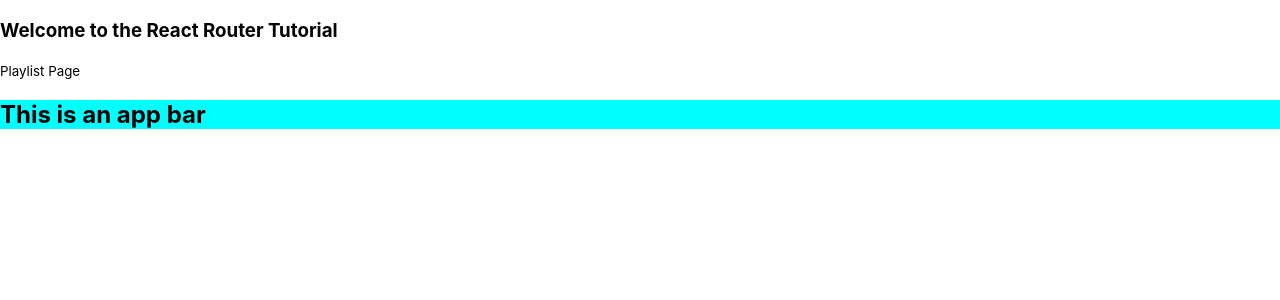
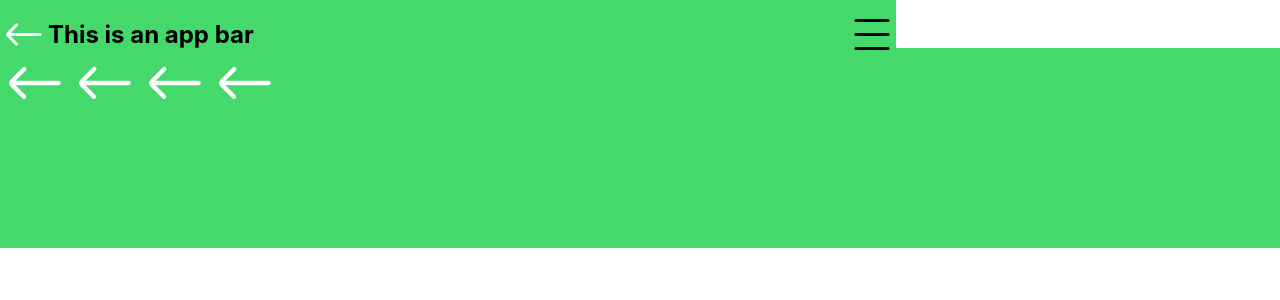
Before and after one commit to helagro/fria-play, a React (Create React App) app: page / in a window 1280 px wide. Shown: the top 300 px of the page. Built offline with nearby package versions, Linux system fonts and the light colour scheme.

Commit message:
general work, many new components

```diff
--- a/src/App.css
+++ b/src/App.css
@@ -1,38 +1,3 @@
-.App {
-  text-align: center;
+:root{
+  --main-bright: #44d96a;
 }
-
-.App-logo {
-  height: 40vmin;
-  pointer-events: none;
-}
-
-@media (prefers-reduced-motion: no-preference) {
-  .App-logo {
-    animation: App-logo-spin infinite 20s linear;
-  }
-}
-
-.App-header {
-  background-color: #282c34;
-  min-height: 100vh;
-  display: flex;
-  flex-direction: column;
-  align-items: center;
-  justify-content: center;
-  font-size: calc(10px + 2vmin);
-  color: white;
-}
-
-.App-link {
-  color: #61dafb;
-}
-
-@keyframes App-logo-spin {
-  from {
-    transform: rotate(0deg);
-  }
-  to {
-    transform: rotate(360deg);
-  }
-}
--- /dev/null
+++ b/src/components/cover-photo.jsx
@@ -0,0 +1,15 @@
+import React, { FunctionComponent } from 'react';
+import image from "./img/ic-arrows-left.svg"
+
+const coverPhotoStyle= {
+    height: "70px",
+    width: "70px"
+}
+
+function CoverPhoto(){
+    return (
+        <img src={image} style={coverPhotoStyle}/>
+    )
+}
+
+export default CoverPhoto
--- /dev/null
+++ b/src/components/expandable-mobile-app-bar.jsx
@@ -0,0 +1,17 @@
+import React, { FunctionComponent } from 'react';
+import "./style/expandable-mobile-app-bar.css"
+import MobileAppBar from './mobile-app-bar';
+import PlaylistCover from './playlist-cover';
+
+function ExpandableMobileAppBar(){
+    return (
+        <div className="ddwa">
+            <MobileAppBar/>
+            <div className="expandingArea">
+                <PlaylistCover/>
+            </div>
+        </div>
+    )
+}
+
+export default ExpandableMobileAppBar
--- a/src/components/mobile-app-bar.jsx
+++ b/src/components/mobile-app-bar.jsx
@@ -1,12 +1,16 @@
 import React, { FunctionComponent } from 'react';
 import "./style/mobile-app-bar.css"
+import backArrow from "./img/ic-arrows-left.svg"
+import menu from "./img/ic-actions-menu.svg"
 
 function MobileAppBar(){
     return (
         <div className="appBarBar">
+            <img src={backArrow} className="appBarIcon"/>
             <h2>
                 This is an app bar
             </h2>
+            <img src={menu} className="appBarIcon"/>
         </div>
     )
 }
--- /dev/null
+++ b/src/components/playlist-cover.jsx
@@ -0,0 +1,19 @@
+import React, { FunctionComponent } from 'react';
+import CoverPhoto from './cover-photo';
+
+const coverPhotoGroupStyle = {
+    display: "grid"
+}
+
+function PlaylistCover(){
+    return (
+        <div className="playlist group">
+            <CoverPhoto/>
+            <CoverPhoto/>
+            <CoverPhoto/>
+            <CoverPhoto/>
+        </div>
+    )
+}
+
+export default PlaylistCover
--- /dev/null
+++ b/src/components/style/expandable-mobile-app-bar.css
@@ -0,0 +1,5 @@
+.expandingArea{
+    background-color: var(--main-bright);
+    height: 200px;
+    width: 100%;
+}
--- a/src/components/style/mobile-app-bar.css
+++ b/src/components/style/mobile-app-bar.css
@@ -1,3 +1,17 @@
-.appBarBar{
-    background-color: aqua;
+:root{
+	--app-bar-height: 3em;
 }
+
+
+.appBarBar {
+	background-color: var(--main-bright);
+	display: grid;
+	grid-template-columns: var(--app-bar-height) auto var(--app-bar-height);
+    height: var(--app-bar-height);
+    width: 70%;
+}
+.appBarIcon {
+	color: white;
+    height: 100%;
+	width: var(--app-bar-height);
+}
--- a/src/pages/player.jsx
+++ b/src/pages/player.jsx
@@ -1,11 +1,11 @@
 /*index.jsx*/
 import React from "react";
+import MobileAppBar from "../components/mobile-app-bar"
 //Functional Component
 const player = () => {
   return (
     <div>
-      <h3>Welcome to the React Router Tutorial</h3>
-      <small>Main Page</small>
+      <MobileAppBar/>
     </div>
   );
 };
--- a/src/pages/playlist.jsx
+++ b/src/pages/playlist.jsx
@@ -1,13 +1,11 @@
 /*index.jsx*/
-import MobileAppBar from "../components/mobile-app-bar"
 import React from "react";
+import ExpandableMobileAppBar from "../components/expandable-mobile-app-bar";
 //Functional Component
 const PlayList = () => {
   return (
     <div>
-      <h3>Welcome to the React Router Tutorial</h3>
-      <small>Playlist Page</small>
-      <MobileAppBar/>
+      <ExpandableMobileAppBar/>
     </div>
   );
 };
```
Also changed, not shown: src/components/img/ic-actions-menu.svg (added), src/components/img/ic-arrows-left.svg (added).
